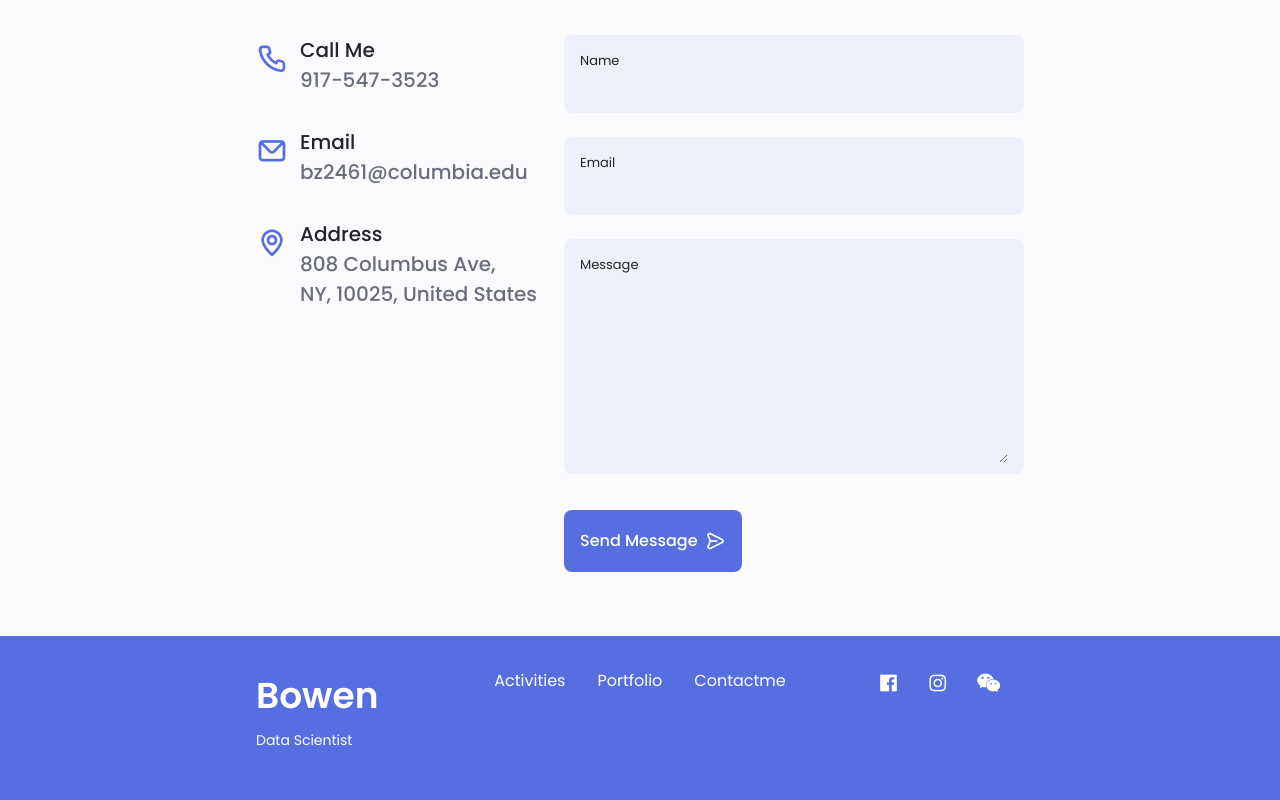
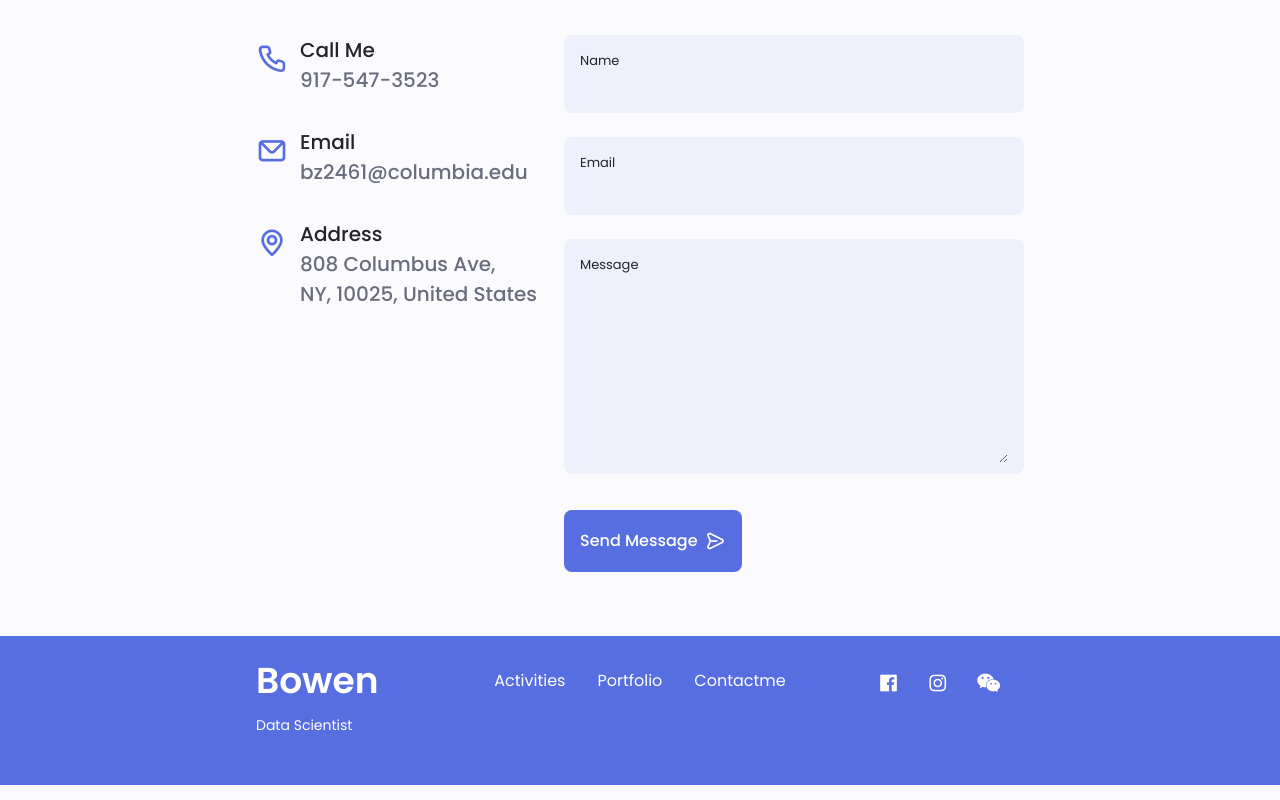
Before and after one commit to donottakemyusername/portfolio_website, a plain HTML site: page index.html in a window 1280 px wide. Shown: the part 4831-5631 px from the top of the page. Drawn offline with nearby package versions, Linux system fonts and the light colour scheme.

Commit message:
Add files via upload

```diff
--- a/assets/css/styles.css
+++ b/assets/css/styles.css
@@ -1272,6 +1272,11 @@ img {
     font-size: 1.5rem;
   }
 
+  .footer__subtitle,
+  .footer__title {
+    margin-top: -15px;
+  }
+
   .nav__logo {
     font-size: 1.5rem;
   }
```
